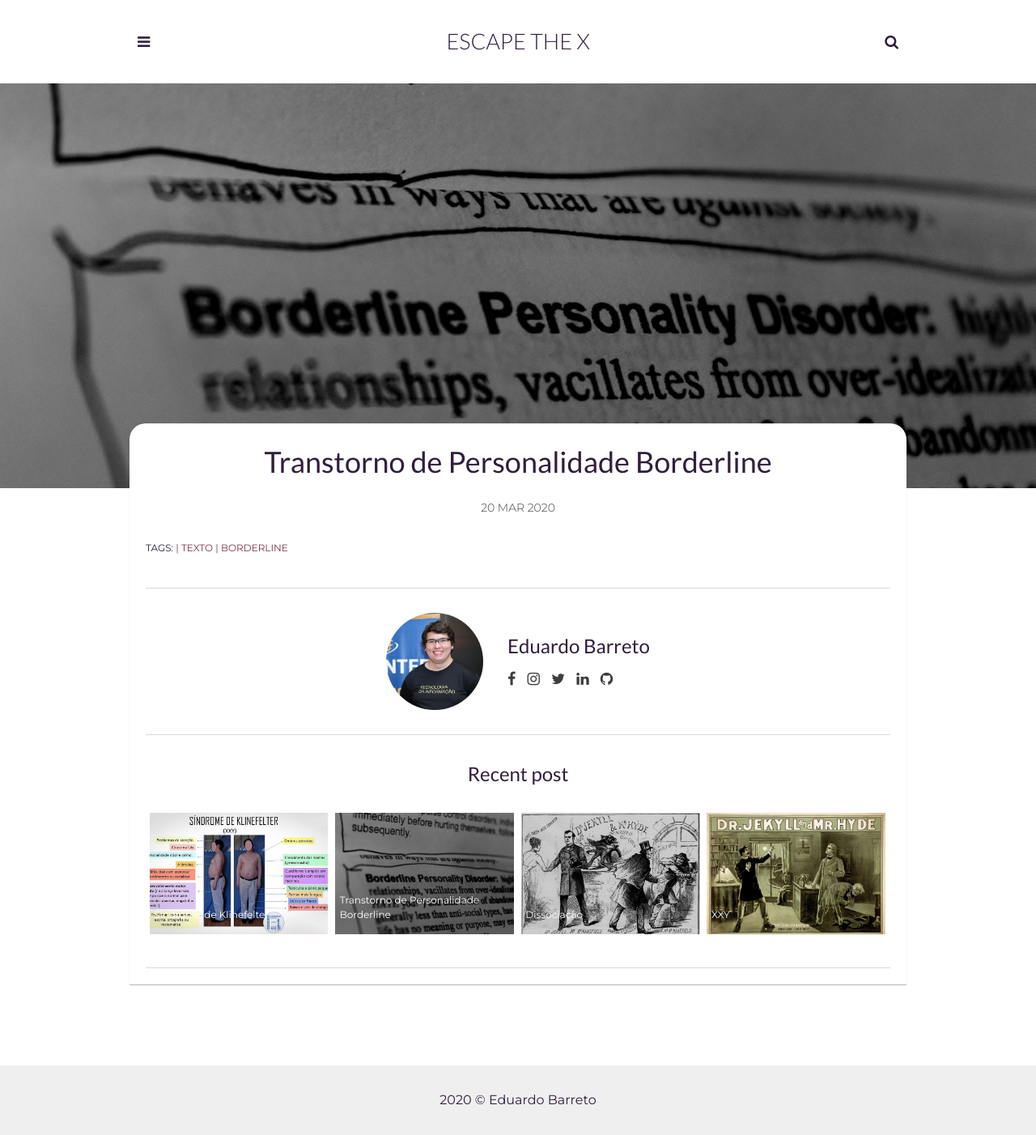
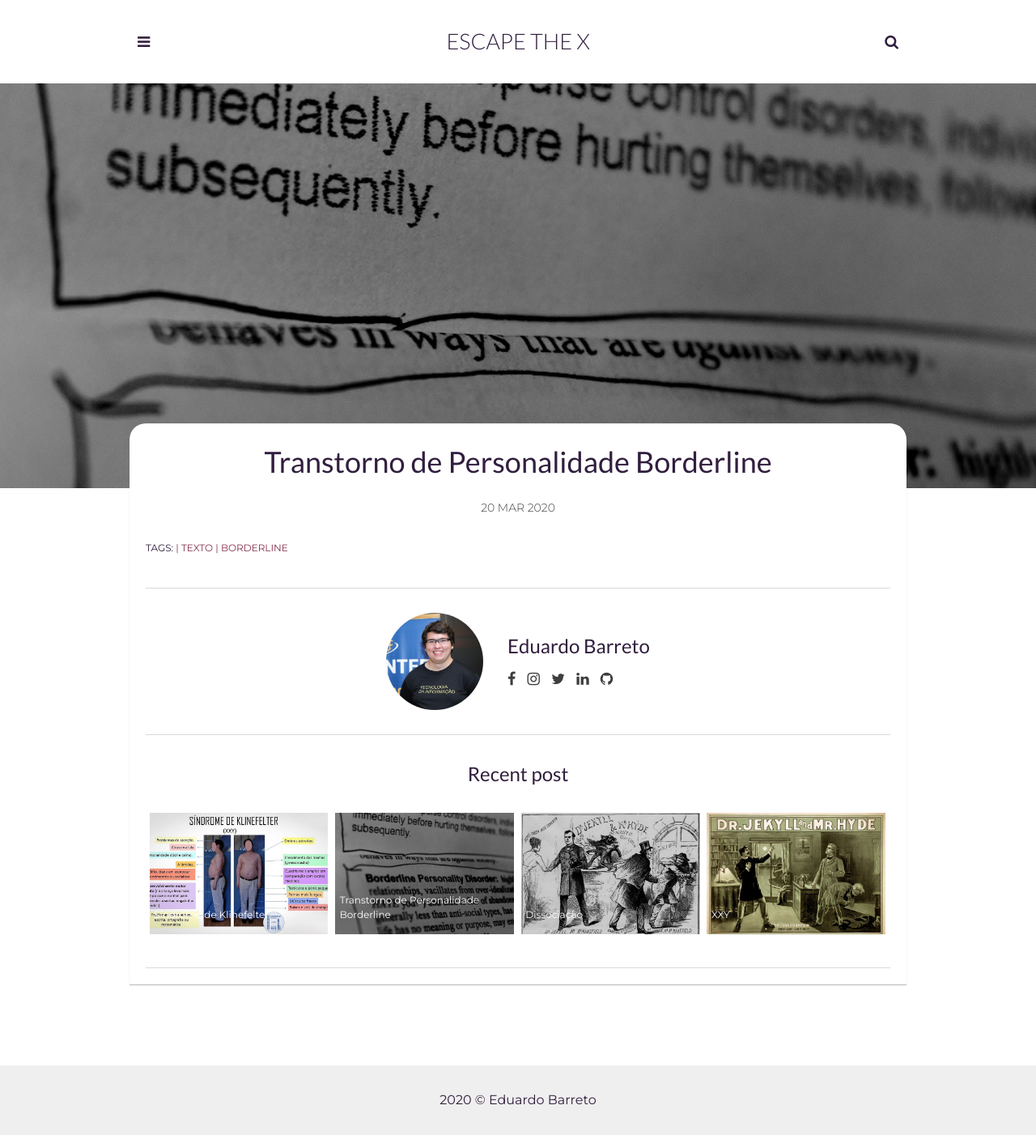
Before and after one commit to EscapeTheX/escapethex.github.io, a Jekyll site: the page built from _posts/2019-03-20-Borderline.markdown, in a window 1280 px wide. Shown: the whole page at 81% size. Built offline with Jekyll 4.4.1, drawn with Linux system fonts in a browser that asks for light colours.

Commit message:
Update post.html

```diff
--- a/_layouts/post.html
+++ b/_layouts/post.html
@@ -5,7 +5,7 @@
   {% include header.html %}
   <article class="article-page">
     <div class="page-image">
-      <div class="cover-image" style="background: url({{"/assets/img/" | prepend: site.baseurl | append : page.img}}) center no-repeat; background-size: cover;"></div>
+      <div class="cover-image" style="background: url({{"/assets/img/" | prepend: site.baseurl | append : page.img}}) center top no-repeat; background-size: cover;"></div>
     </div>
     <div class="wrapper">
       <div class="page-content">
```
